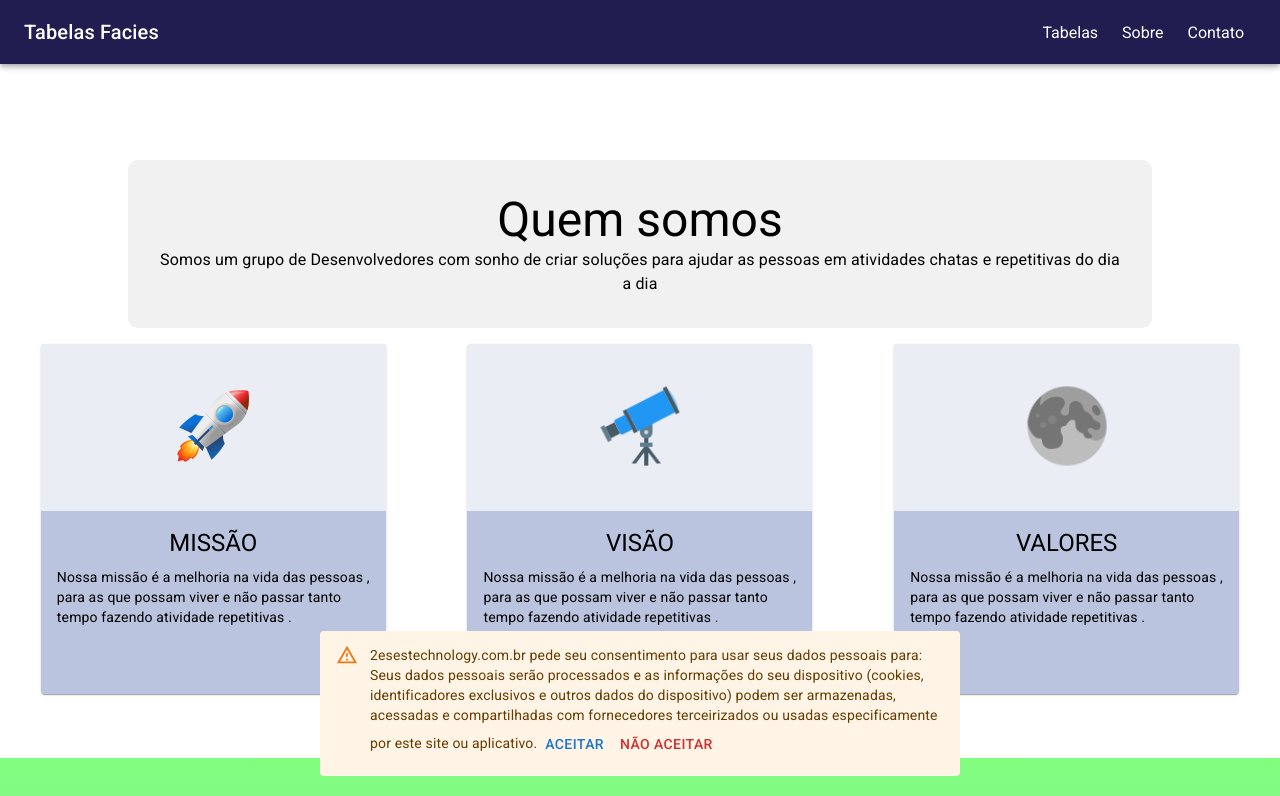
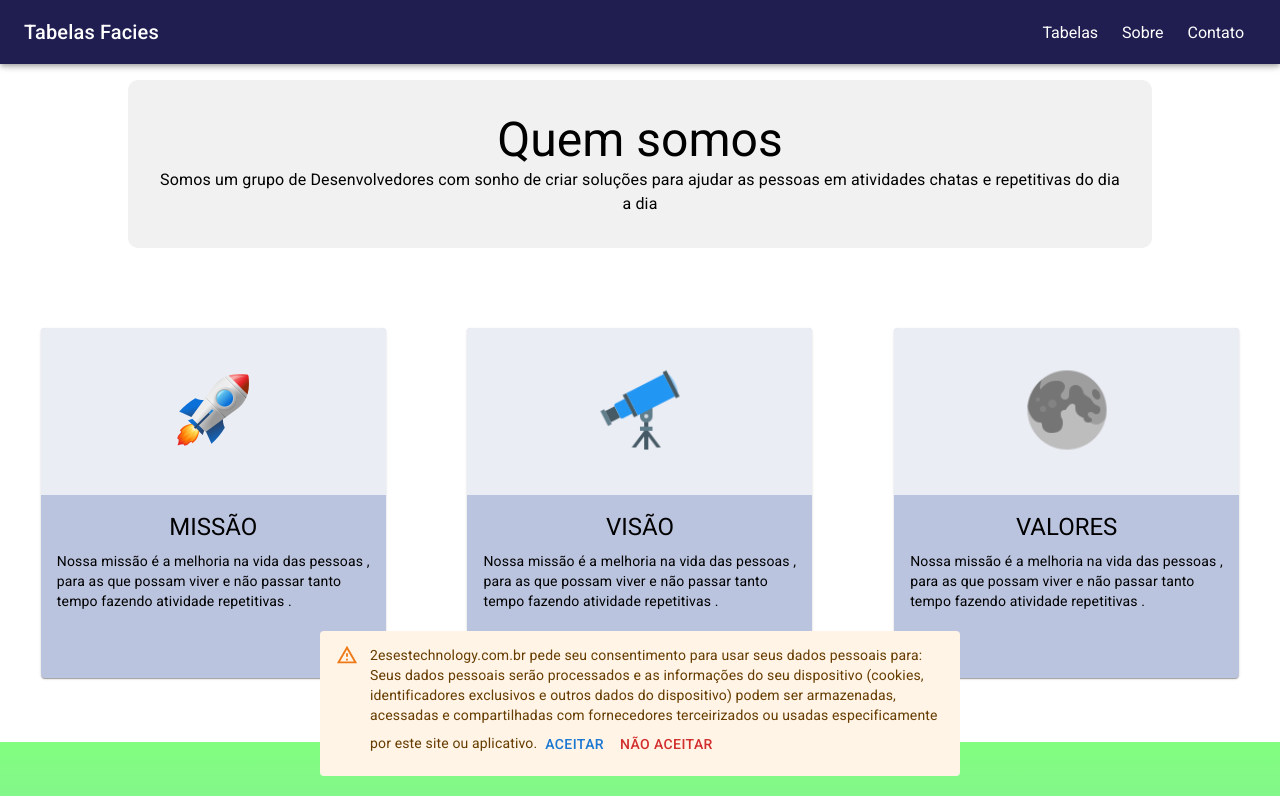
Before and after one commit to Diogozura/financas-faceis, a Next.js app: page /sobre in a window 1280 px wide. Shown: the top 796 px of the page. Built offline with nearby package versions, Linux system fonts and the light colour scheme.

Commit message:
style : correção no compoente TextBox

```diff
--- a/src/components/TextoBox/index.tsx
+++ b/src/components/TextoBox/index.tsx
@@ -7,7 +7,7 @@ export default function TextoBox({ children }) {
             <Box sx={{
                 width: '80%',
 
-                margin:'10em auto 1em ',
+                margin:'5em auto 5em ',
                 background: '#F1F1F1',
                 textAlign: 'center',
                 padding:'2em',
--- a/src/screens/SobreScreen/index.tsx
+++ b/src/screens/SobreScreen/index.tsx
@@ -24,7 +24,7 @@ export default function SobreScreen() {
                     backgroundImage: 'linear-gradient(180deg, rgba(5, 252, 0, 0.5) 0%, rgba(30, 116, 217, 0.5) 100%)',
                     mt: '3em',
                     padding: '3em',
-                    height: '100vh'
+                    // height: '100vh'
                 }}
                 >
                     <Typography variant="h3" textAlign={'center'} mb={5} component={'h1'}>
```
